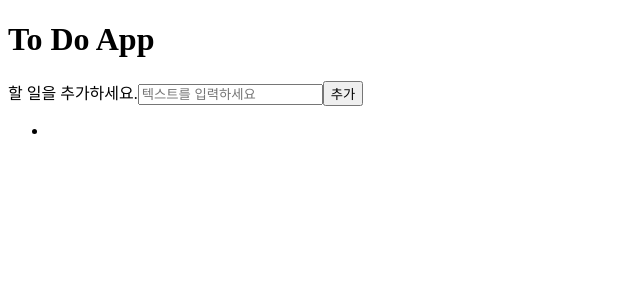
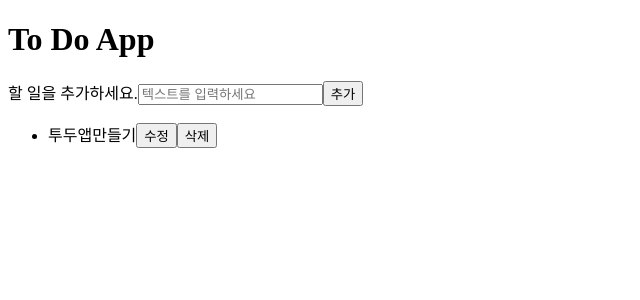
Before and after one commit to ggang89/ToDoApp5, a React (Create React App) app: page / in a window 1280 px wide. Shown: the top 300 px of the page, without its empty margins (0-640 px from the left). Built offline with nearby package versions, Linux system fonts and the light colour scheme.

Commit message:
todo state만들어서 상태값 연결

```diff
--- a/src/ToDoContainer.jsx
+++ b/src/ToDoContainer.jsx
@@ -1,4 +1,8 @@
+import { useState } from "react";
+
 export default function ToDoContainer() {
+  const [todo, setTodo] = useState("투두앱만들기");
+  const [isEdting, setEdting] = useState(false);
   return (
     <>
       <label htmlFor="addTodo">할 일을 추가하세요.</label>
@@ -6,7 +10,18 @@
       <button>추가</button>
 
       <ul>
-        <li></li>
+        {isEdting ? (
+          <>
+          <input>{todo}</input>
+          <button>저장</button>
+          </>
+        ) : (
+          <li>
+            {todo}
+            <button>수정</button>
+            <button>삭제</button>
+          </li>
+        )}
       </ul>
     </>
   );
```
